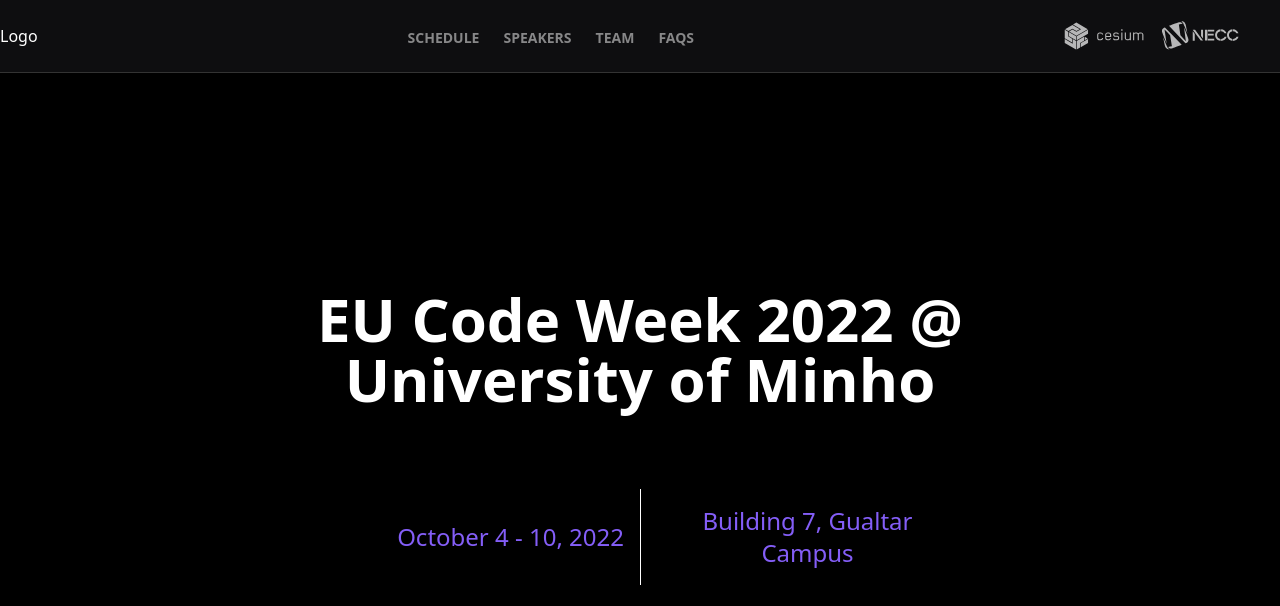
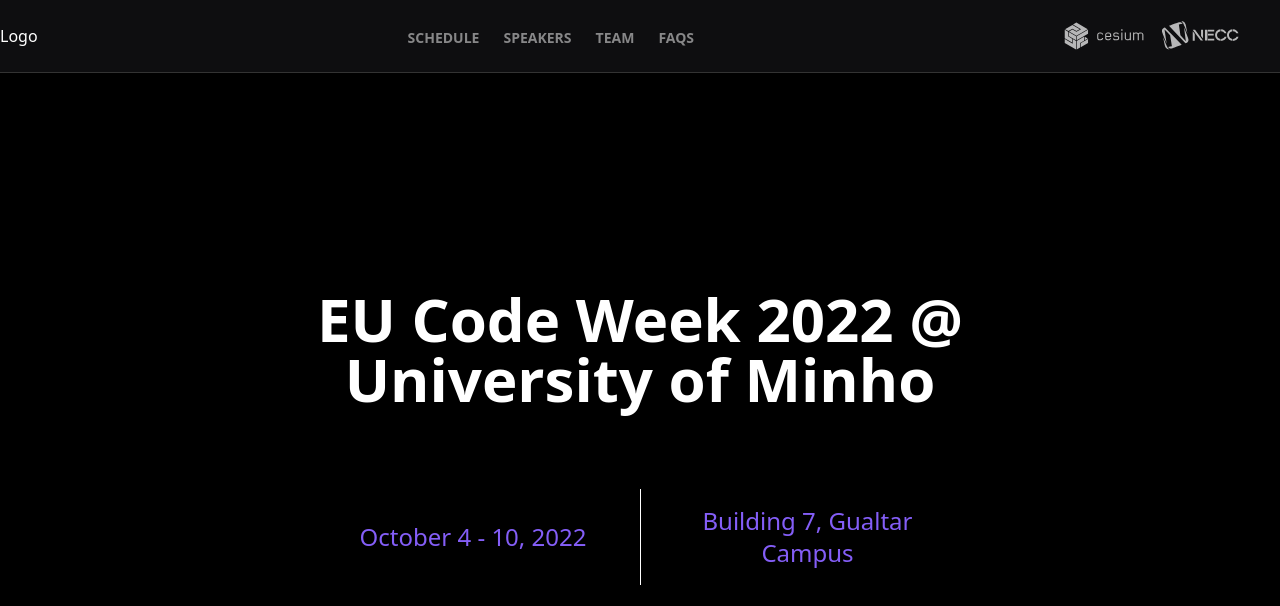
Before and after one commit to cesium/codeweek, a Next.js app: page / in a window 1280 px wide. Shown: the top 606 px of the page. Built offline with nearby package versions, Linux system fonts and the light colour scheme.

Commit message:
fix margin date text

```diff
--- a/pages/index.js
+++ b/pages/index.js
@@ -17,10 +17,10 @@ function Home() {
               EU Code Week 2022 @ University of Minho
             </p>
             <div className="grid grid-cols-2 divide-x divide-white mt-20">
-              <p className="text-purple text-lg sm:text-2xl self-center p-4 justify-self-end">
+              <p className="text-purple text-lg sm:text-2xl self-center p-4 justify-self-center">
                 October 4 - 10, 2022
               </p>
-              <p className="text-purple text-lg sm:text-2xl self-center p-4 justify-self-start">
+              <p className="text-purple text-lg sm:text-2xl self-center p-4 justify-self-center">
                 Building 7, Gualtar Campus
               </p>
             </div>
```
